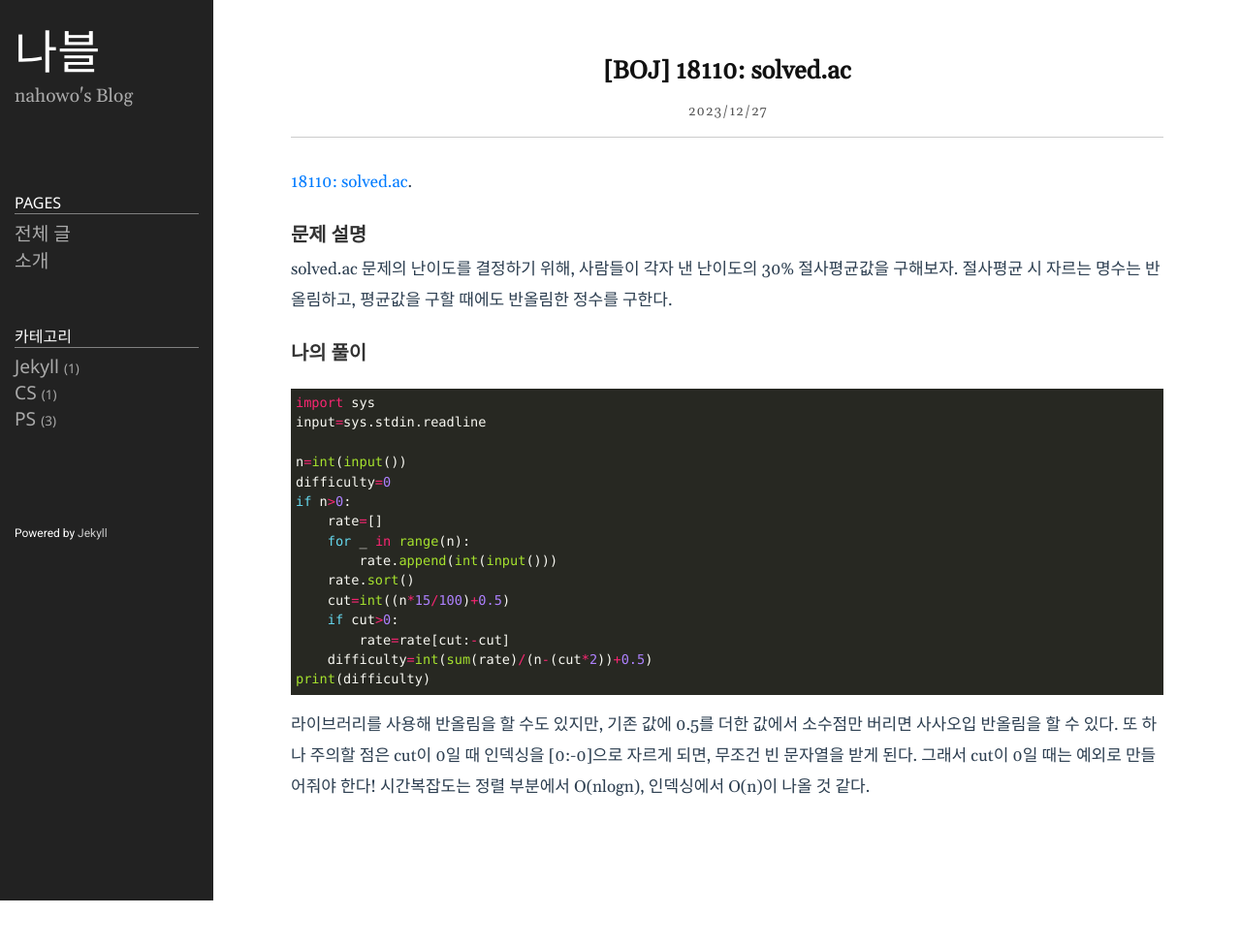
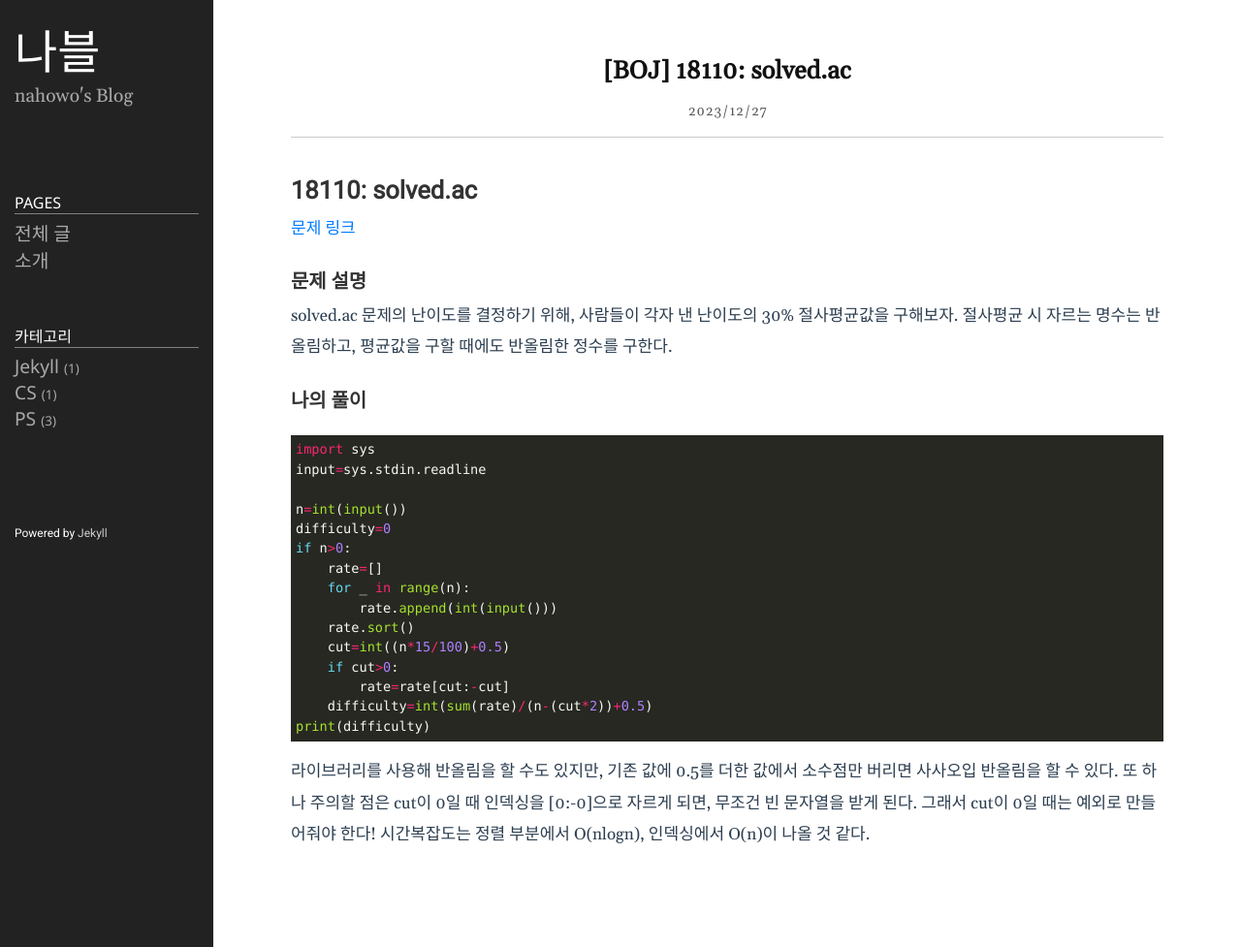
Before and after one commit to nahowo/nahowo.github.io, a Jekyll site: the page built from _posts/2023-12-27-BOJ18110.markdown, in a window 1280 px wide. Shown: the whole page at 97% size. Built offline with Jekyll 4.4.1, drawn with Linux system fonts in a browser that asks for light colours; before the commit the page ends 929 px from its top, so only the background shows below that.

Commit message:
Update 2023-12-27-BOJ18110.markdown

```diff
--- a/_posts/2023-12-27-BOJ18110.markdown
+++ b/_posts/2023-12-27-BOJ18110.markdown
@@ -4,7 +4,8 @@
 date: 2023-12-27 23:17
 category: PS
 ---
-[18110: solved.ac](https://www.acmicpc.net/problem/18110).
+## 18110: solved.ac
+[문제 링크](https://www.acmicpc.net/problem/18110)
 
 ### 문제 설명
 solved.ac 문제의 난이도를 결정하기 위해, 사람들이 각자 낸 난이도의 30% 절사평균값을 구해보자.
```
